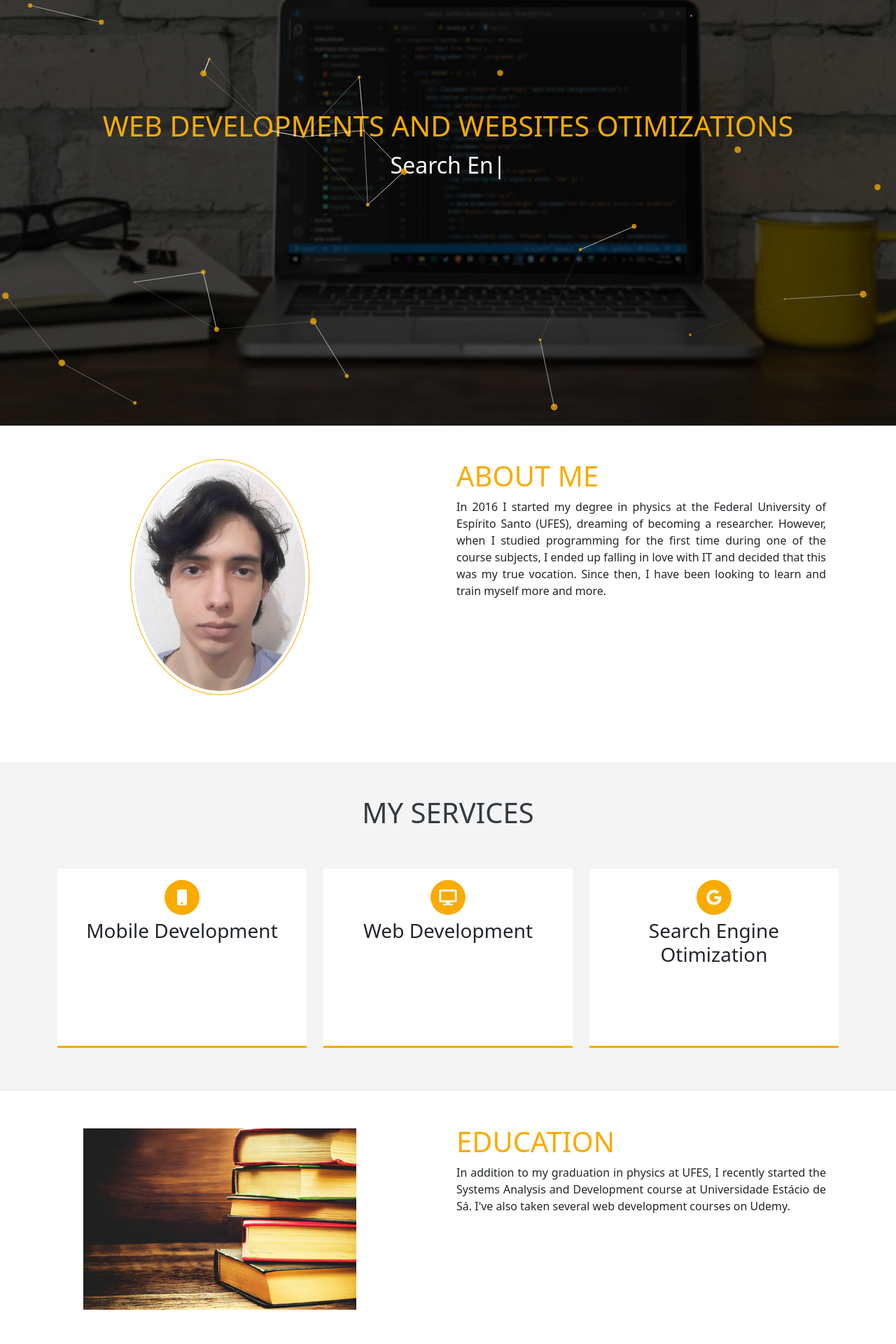
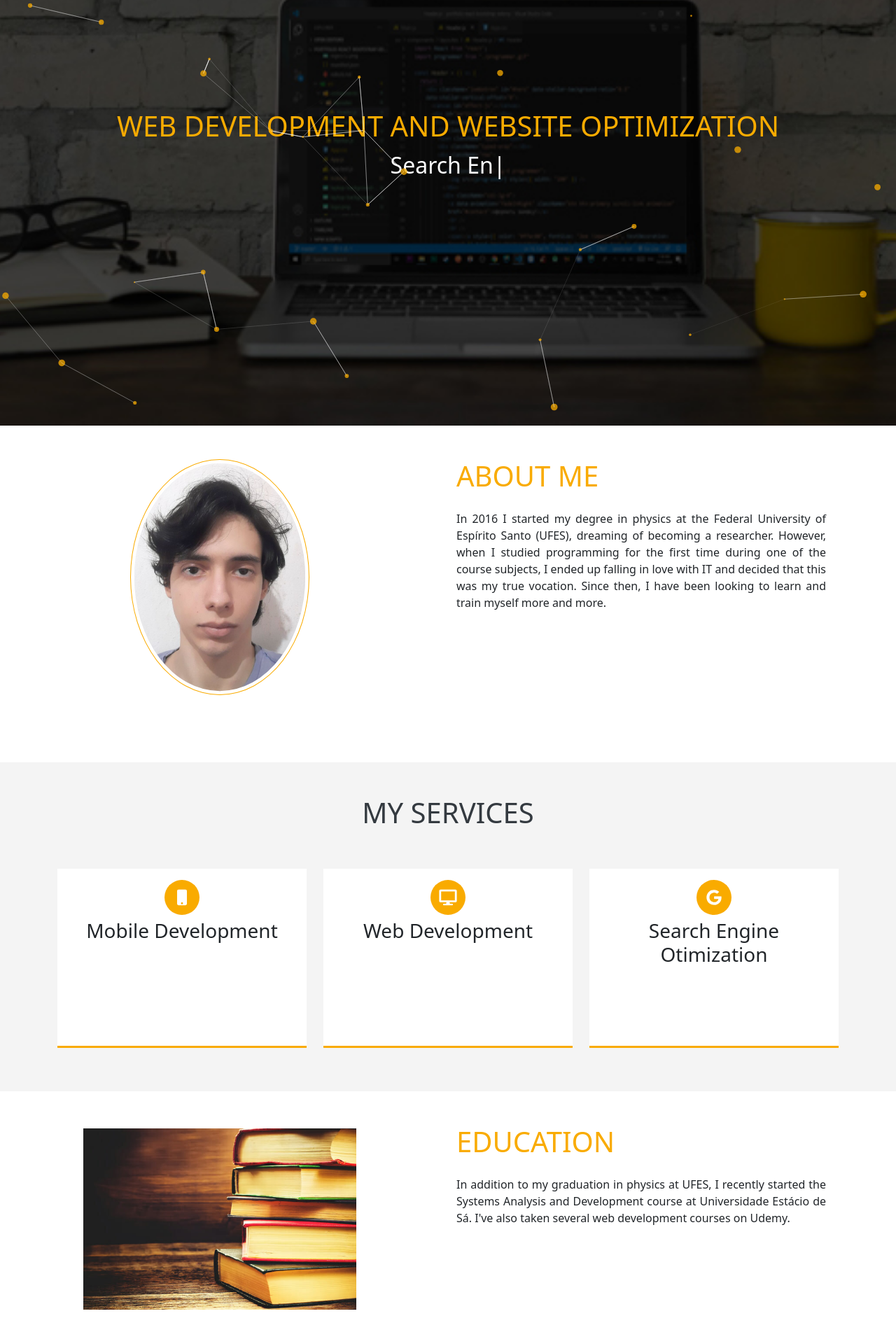
Before and after one commit to Fernando9200/site-curriculo, a React (Create React App) app: page / in a window 1280 px wide. Shown: the part 192-2112 px from the top of the page at 70% size. Built offline with nearby package versions, Linux system fonts and the light colour scheme.

Commit message:
Melhorias na interface

```diff
--- a/src/components/AboutMe.js
+++ b/src/components/AboutMe.js
@@ -12,7 +12,7 @@ const AboutMe = () => {
         </div>
         <div className="col-lg-6 col-xm-12">
             <h1 className="about-heading">about me</h1>
-            <p style={{textAlign: 'justify', marginRight: '100px'}}>
+            <p style={{textAlign: 'justify', marginRight: '100px', marginTop: '25px'}}>
             In 2016 I started my degree in physics at the Federal University of Espírito Santo (UFES), dreaming of becoming a researcher. However, when I studied programming for the first time during one of the course subjects, I ended up falling in love with IT and decided that this was my true vocation. Since then, I have been looking to learn and train myself more and more.
             </p>
         </div>
--- a/src/components/Education.js
+++ b/src/components/Education.js
@@ -12,7 +12,7 @@ const Education = () => {
         </div>
         <div className="col-lg-6 col-xm-12">
             <h1 className="about-heading">Education</h1>
-            <p style={{textAlign: 'justify', marginRight: '100px'}}>
+            <p style={{textAlign: 'justify', marginRight: '100px', marginTop: '25px'}}>
             In addition to my graduation in physics at UFES, I recently started the Systems Analysis and Development course at Universidade Estácio de Sá. I've also taken several web development courses on Udemy.
             </p>
         </div>
--- a/src/components/Experience.js
+++ b/src/components/Experience.js
@@ -12,7 +12,7 @@ const Experience = () => {
         </div>
         <div className="col-lg-6 col-xm-12">
             <h1 className="about-heading">Experience</h1>
-            <p style={{textAlign: 'justify', marginRight: '100px'}}>
+            <p style={{textAlign: 'justify', marginRight: '100px', marginTop: '25px'}}>
             I currently work as an intern full stack developer at Locus Custom Software, implementing modifications and fixing bugs in web applications using Django and mobile applications using Flutter. I also have a lot of experience in other stacks, such as React and Bootstrap. Finally, I've worked as a freelancer with Search Engine Optimization (SEO), implementing improvements in online content.
             </p>
         </div>
--- a/src/components/Header.js
+++ b/src/components/Header.js
@@ -6,10 +6,10 @@ const Header = () => {
   return (
   <div id="home" className="header-wraper">
       <div className="main-info">
-        <h1>web developments and websites otimizations</h1>
+        <h1>web development and website optimization</h1>
         <Typed
             className="typed-text"
-            strings={["Mobile Development", "Web Development", "Search Engine Otimization"]}
+            strings={["Mobile Development", "Web Development", "Search Engine Optimization"]}
             typeSpeed={40}
             backSpeed={60}
             loop
```
